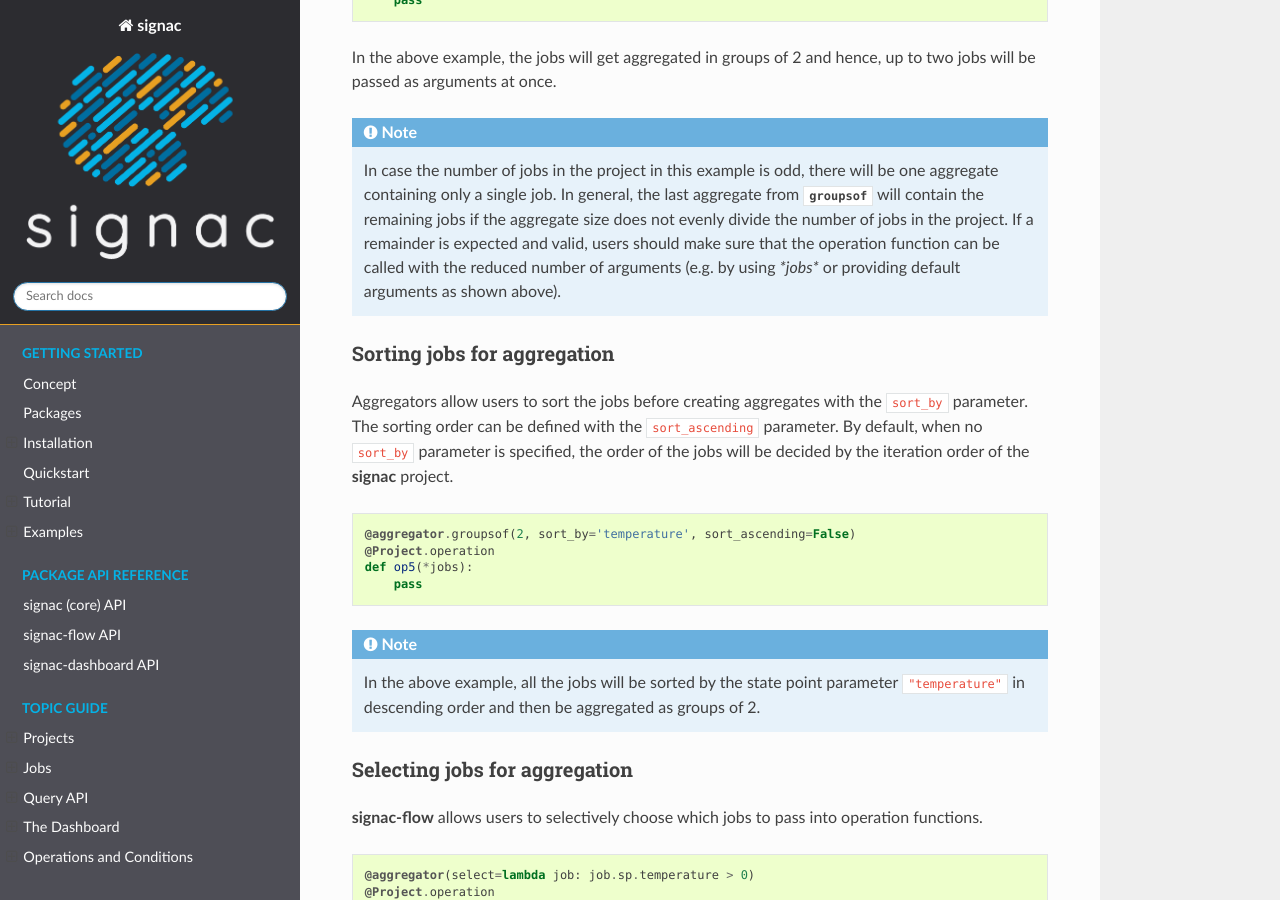
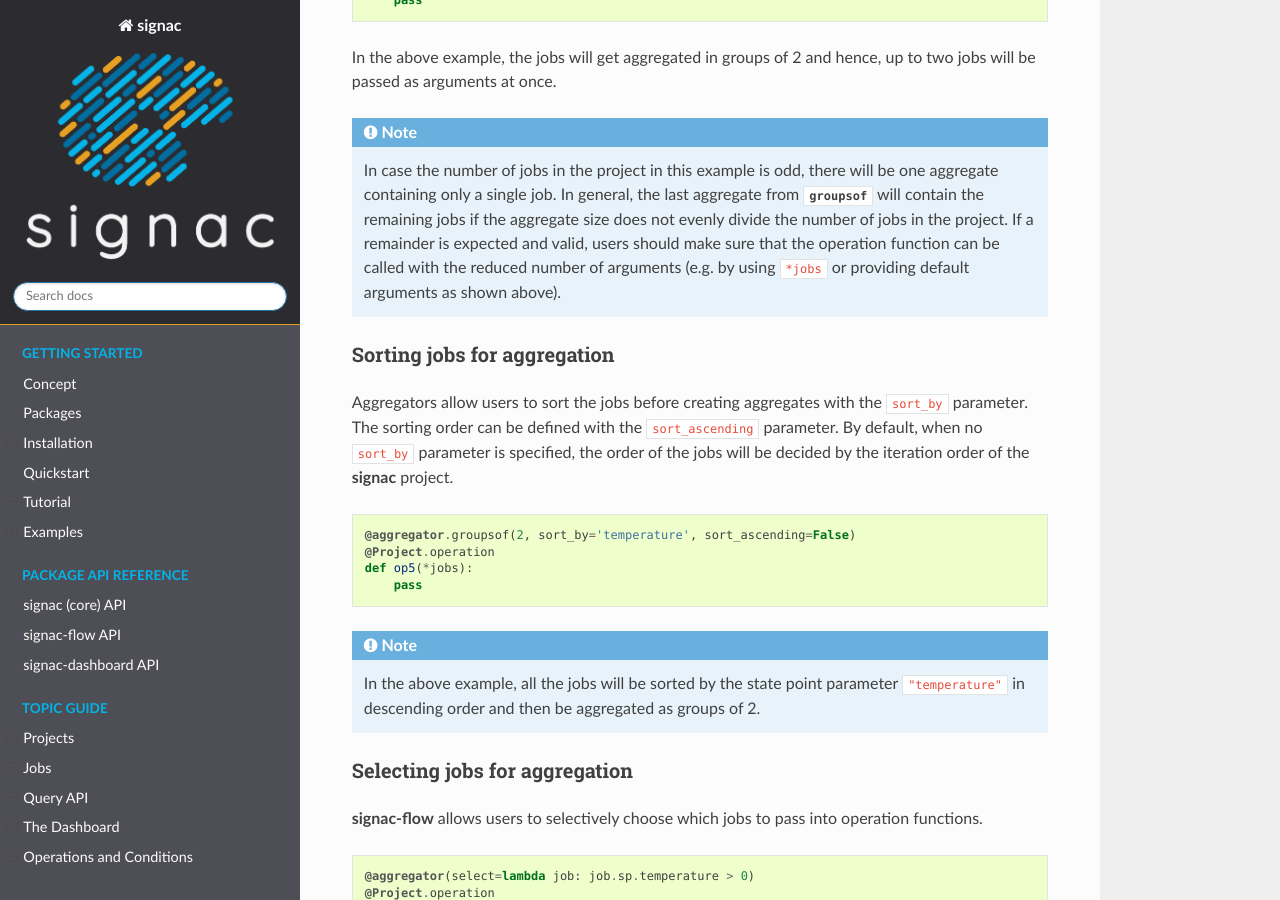
Before and after one commit to glotzerlab/signac-docs, a Sphinx documentation site: the page built from docs/source/aggregation.rst, in a window 1280 px wide and 900 px high, scrolled down 1705 px. Built offline with Sphinx 7.4.7 and the Read the Docs theme 2.0.0, drawn with Linux system fonts in a browser that asks for light colours.

```diff
--- a/docs/source/aggregation.rst
+++ b/docs/source/aggregation.rst
@@ -89,7 +89,7 @@ In the above example, the jobs will get aggregated in groups of 2 and hence, up
 
     In case the number of jobs in the project in this example is odd, there will be one aggregate containing only a single job.
     In general, the last aggregate from :class:`~flow.aggregator.groupsof` will contain the remaining jobs if the aggregate size does not evenly divide the number of jobs in the project.
-    If a remainder is expected and valid, users should make sure that the operation function can be called with the reduced number of arguments (e.g. by using `*jobs*` or providing default arguments as shown above).
+    If a remainder is expected and valid, users should make sure that the operation function can be called with the reduced number of arguments (e.g. by using ``*jobs`` or providing default arguments as shown above).
 
 Sorting jobs for aggregation
 ----------------------------
```
